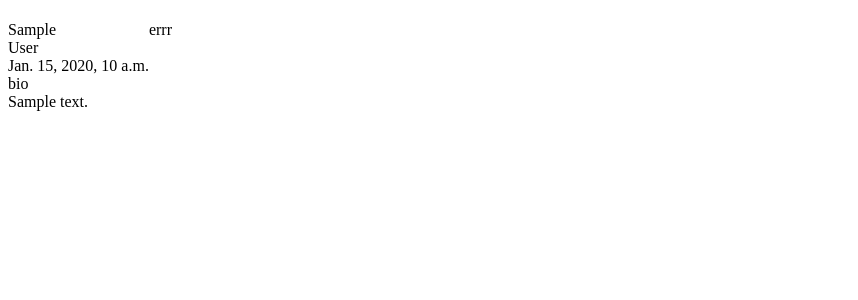
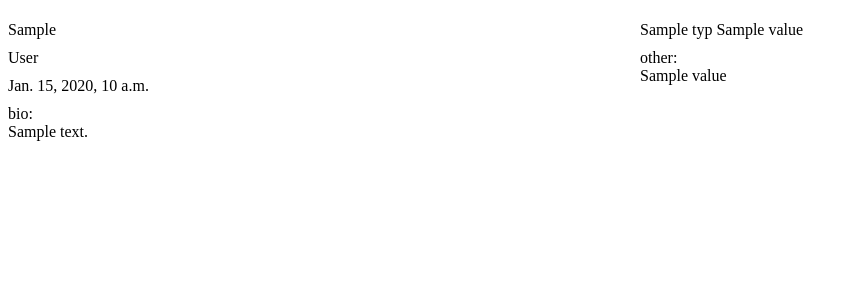
Before and after one commit to ccrmcc/42-test, a Django app: template templates/show_person.html in a window 1280 px wide. Shown: the top 300 px of the page, without its empty margins (0-858 px from the left). Run offline with Django 3.2, Linux system fonts and the light colour scheme; the template is opened without the code that fills it: most values are stand-ins (such as "Sample title", 1, 10 or a date in 2020).

Commit message:
ticket:1 show contacts in tpl

```diff
--- a/templates/show_person.html
+++ b/templates/show_person.html
@@ -3,7 +3,8 @@
 
 {# TODO: move out #}
 <style>
-    .person { float: left }
+    div { padding-bottom : 10px }
+    .person { float: left; width: 50%}
 </style>
 
 {# use form, maby? #}
@@ -13,14 +14,23 @@
         <div class="last_name">{{person.last_name}}</div>
 
         <div class="birh_date">{{person.birth_date}}</div>
-        <label>bio</label>
+        <label>bio</label>:
         <div class="bio">{{person.bio}}</div>
     </div>
 
     <div class="contacts">
-        errr
-    {% for contact in contacts %}
-    {% endfor %}
+        {% for contact in person.contact_set.all %}
+            <div class="contact contact-{{contact.typ}}">
+                <label>{{contact.typ}}</label>
+                <span class="value">{{contact.value}}</span>
+            </div>
+        {% endfor %}
+
+        {% for contact in person.othercontact_set.all %}
+            <div class="contact contact-other">
+            <label>other</label>:
+            <div class="other">{{contact.value}}</div>
+        {% endfor %}
     </div>
 </div>
 
```
